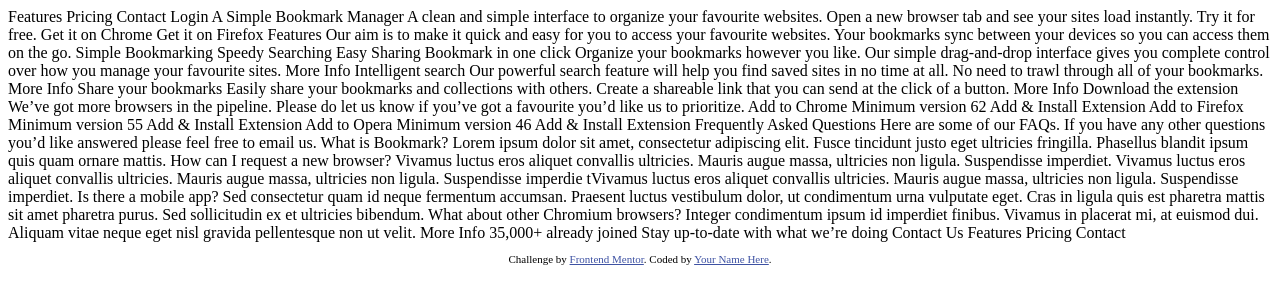
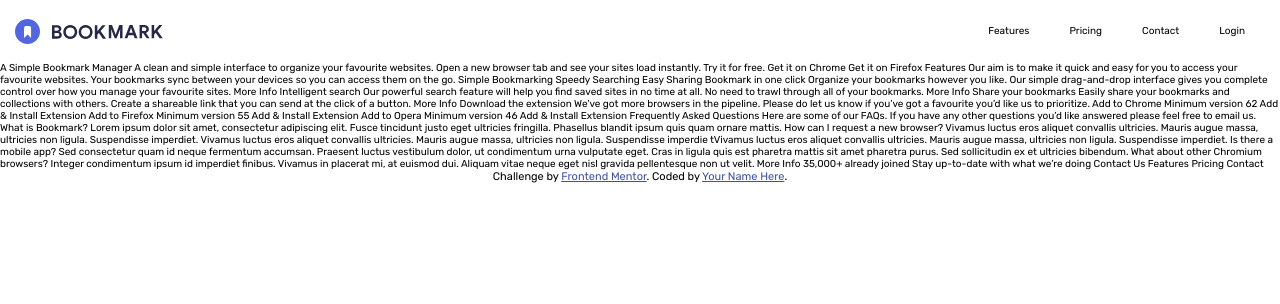
Before and after one commit to SimasG/bookmark-landing-page, a plain HTML site: page index.html in a window 1280 px wide. Drawn offline with Linux system fonts and the light colour scheme.

Commit message:
Made progress on the burger menu

```diff
--- a/app.css
+++ b/app.css
@@ -0,0 +1,113 @@
+/* GLOBAL STYLING & VARIABLES */
+
+/* Resetting margins & padding because different browsers use different margins & paddings */
+/* box-sizing: border-box is the most most intuitive way to create new elements.
+Reason: the borders & padding is calculated into the total width of the element - makes it easier to track element shapes. */
+* {
+    padding: 0;
+    margin: 0;
+    box-sizing: border-box;
+}
+
+/* Why is font-size 62.5%? Answer: Rems then become 16px * 62.5% = 10px
+That makes it easier to work with rems (1rem = 10px).*/
+html {
+    font-size: 62.5%;
+    font-family: 'Rubik', sans-serif;
+    scroll-behavior: smooth;
+}
+
+:root {
+    /* COLORS */
+    /* Primary */
+    --primary-soft-blue: hsl(231, 69%, 60%);
+    --primary-soft-red: hsl(0, 94%, 66%);
+
+    /* Neutral */
+    --neutral-grayish-blue: hsl(229, 8%, 60%);
+    --neutral-very-dark-blue: hsl(229, 31%, 21%);
+
+    /* Other */
+    --white: #fff;
+    --black: #000;
+
+    /* TYPOGRAPHY */
+
+    /* Font Size - Mobile */
+    --heading: 3rem;
+    --heading-secondary: 2.4rem;
+    --heading-tertiary: 2rem;
+    --main-paragraph: 1.8rem;
+    --button-text: 1.4rem;
+    --list-text: 1.6rem;
+    --main-2: 1.5rem;
+    --text-2: 1.2rem;
+
+    /* Font Size - Desktop (use later) */
+    /* --heading: 4.8rem;
+    --heading-secondary: 3.2rem;
+    --heading-tertiary: 2rem;
+    --main-paragraph: 1.8rem;
+    --button-text: 1.4rem;
+    --list-text: 1.6rem;
+    --menu-text: 1.3rem;
+    --faq-list: 1.8rem; */
+}
+
+/* HEADER */
+/* Nav Styling */
+nav {
+    display: flex;
+    align-items: center;
+    justify-content: space-between;
+    padding: 1.5rem;
+}
+
+.nav-ul {
+    display: flex;
+    align-items: center;
+    justify-content: center;
+    padding: 0;
+    list-style-type: none;
+}
+
+.nav-ul li a {
+    display: inline-block;
+    color: var(--black);
+    padding: 1rem 2rem;
+    text-decoration: none;
+}
+
+.hamburger {
+    background-color: transparent;
+    border: 0;
+    color: var(--neutral-very-dark-blue);
+    font-size: var(--main-2);
+    cursor: pointer;
+    display: none;
+}
+
+.hamburger:focus {
+    outline: none;
+}
+
+/* Hero Styling */
+
+
+
+
+/* MEDIA QUERIES */
+@media (max-width: 767px) {
+    .nav-ul {
+        display: none;
+    }
+
+    .nav-ul.show {
+        display: flex;
+    }
+
+    .hamburger {
+        display: block;
+    }
+
+}
--- a/app.js
+++ b/app.js
@@ -0,0 +1,6 @@
+const hamburger = document.getElementById("hamburger");
+const navUL = document.getElementById("nav-ul");
+
+hamburger.addEventListener("click", () => {
+    navUL.classList.toggle("show");
+});
--- a/index.html
+++ b/index.html
@@ -5,6 +5,14 @@
   <meta name="viewport" content="width=device-width, initial-scale=1.0"> <!-- displays site properly based on user's device -->
 
   <link rel="icon" type="image/png" sizes="32x32" href="./images/favicon-32x32.png">
+
+  <link rel="preconnect" href="https://fonts.googleapis.com">
+  <link rel="preconnect" href="https://fonts.gstatic.com" crossorigin>
+  <link href="https://fonts.googleapis.com/css2?family=Rubik:wght@400;500&display=swap" rel="stylesheet">
+
+  <link rel="stylesheet" href="https://cdnjs.cloudflare.com/ajax/libs/font-awesome/6.0.0-beta3/css/all.min.css" integrity="sha512-Fo3rlrZj/k7ujTnHg4CGR2D7kSs0v4LLanw2qksYuRlEzO+tcaEPQogQ0KaoGN26/zrn20ImR1DfuLWnOo7aBA==" crossorigin="anonymous" referrerpolicy="no-referrer" />
+
+  <link rel="stylesheet" href="app.css">
 
   <title>Frontend Mentor | Bookmark landing page</title>
 
@@ -15,11 +23,27 @@
   </style>
 </head>
 <body>
+  <div class="main-container">
+    <header>
+      <div class="header-container">
+        <nav>
+          <img src="images/logo-bookmark.svg" alt="logo" class="logo">
+          <button class="hamburger" id="hamburger">
+            <i class="fas fa-bars"></i>
+          </button>
+          <ul class="nav-ul" id="nav-ul">
+            <li><a href="#features">Features</a></li>
+            <li><a href="#pricing">Pricing</a></li>
+            <li><a href="#contact">Contact</a></li>
+            <li><a href="#login">Login</a></li>
+          </ul>
+        </nav>
 
-  Features
-  Pricing
-  Contact
-  Login
+        <div class="hero">
+
+        </div>
+      </div>
+    </header>
 
     A Simple Bookmark Manager
 
@@ -130,5 +154,6 @@
         Coded by <a href="#">Your Name Here</a>.
       </p>
     </footer>
+  </div>
 </body>
 </html>
```
Lines whose indentation alone changed are shown as unchanged.
